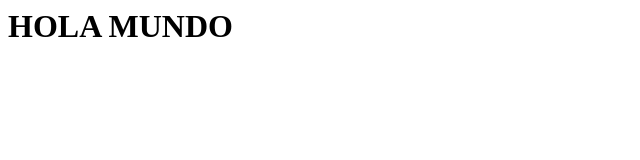
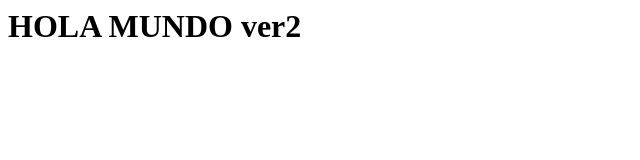
Before and after one commit to pedromigueltr/azzorti, a plain HTML site: page index.html in a window 1280 px wide. Shown: the whole page, without its empty margins (0-640 px from the left). Drawn offline with Linux system fonts and the light colour scheme.

Commit message:
Update index.html
Actualizacion de data

```diff
--- a/index.html
+++ b/index.html
@@ -3,6 +3,6 @@
 
     </head>
     <body>
-        <h1>HOLA MUNDO</h1>
+        <h1>HOLA MUNDO ver2</h1>
     </body>
 </html>
```
